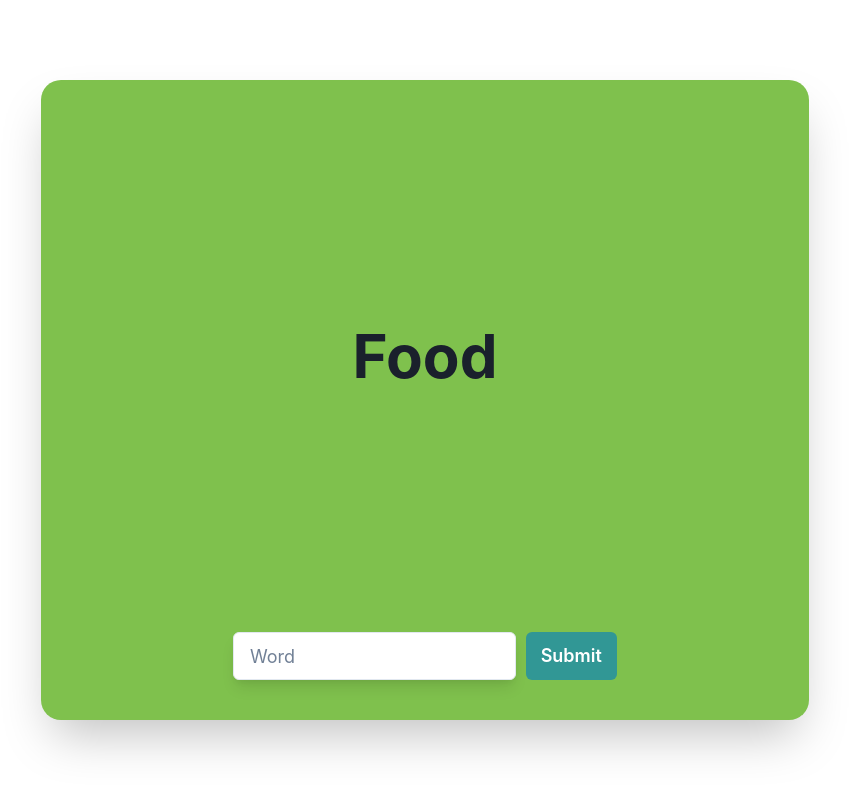
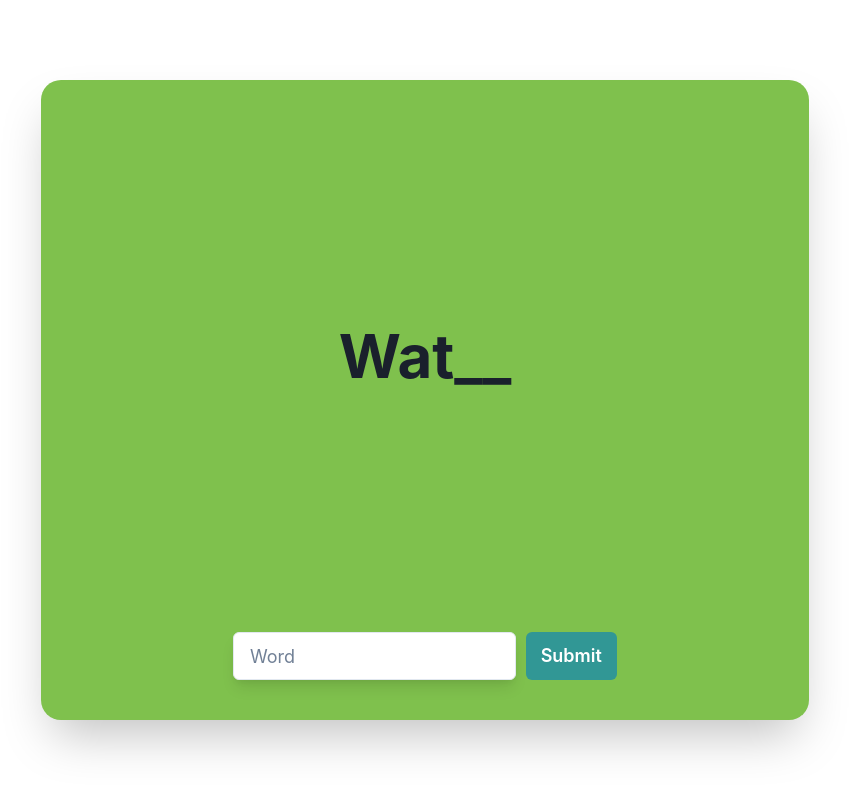
Before and after one commit to uvanov/hangman-game, a React (Vite) app: page / in a window 1280 px wide. Shown: the top 792 px of the page, without its empty margins (215-1064 px from the left). Built offline with nearby package versions, Linux system fonts and the light colour scheme.

Commit message:
Randomize word and add spoilers to it on load

```diff
--- a/src/components/Word.jsx
+++ b/src/components/Word.jsx
@@ -1,22 +1,37 @@
 // Import modules
-import React from 'react';
+import React, { useEffect } from 'react';
+import {
+  useSelector,
+  useDispatch
+} from 'react-redux';
+
+// Local modules
+import { wordSlice } from '../store/slices/wordSlice';
+import { addSpoilersToWord } from '../utils/utils';
 
 // UI
-import {
-  Text
-} from '@chakra-ui/react';
+import { Text } from '@chakra-ui/react';
 
 // Exports
 export const Word = () => {
 
-  const words = ['Food', 'Water', 'Keyboard'];
+  const dispatch = useDispatch();
+  const currentWord = useSelector(state => state.word.currentWord)
+  const spoilererdWord = addSpoilersToWord(currentWord);
+
+  const { changeCurrentWord } = wordSlice.actions;
+
+  useEffect(() => {
+    dispatch(changeCurrentWord())
+  }, [])
 
   return (
     <Text
       fontSize='6xl'
       fontWeight='bold'
     >
-      {words[0]}
+      {/* {currentWord} */}
+      {spoilererdWord}
     </Text>
   );
 }
--- a/src/store/slices/wordSlice.js
+++ b/src/store/slices/wordSlice.js
@@ -1,11 +1,11 @@
 // Import modules
 import { createSlice } from "@reduxjs/toolkit";
+import { getRandomFromArray, getRandomNumberFromRange } from "../../utils/utils";
 
 // Initial state
 const initialState = {
-  words: ['Food', 'Water', 'Example'],
+  words: ['Food', 'Water', 'Example', 'Mom', 'Keyboard', 'Magic'],
   currentWord: '',
-  spoileredCurrentWord: ''
 };
 
 // Create Slice
@@ -14,8 +14,8 @@ export const wordSlice = createSlice({
   initialState,
   reducers: {
     changeCurrentWord(state) {
-      const random = Math.floor(Math.random() * state.words.length);
-      state.currentWord = state.words[random];
+      const randomWord = getRandomFromArray(state.words)
+      state.currentWord = randomWord;
     }
   }
 });
```
